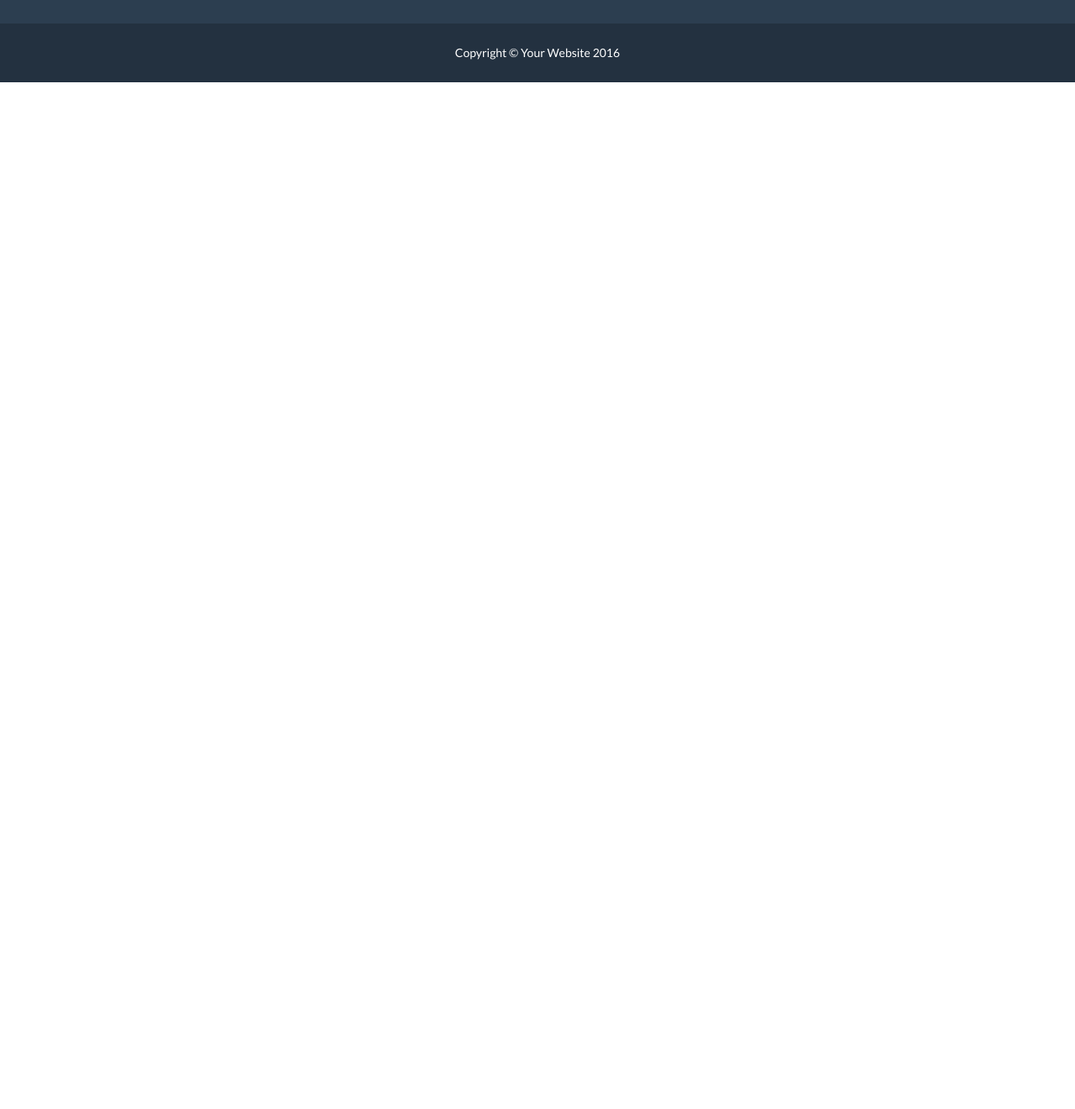
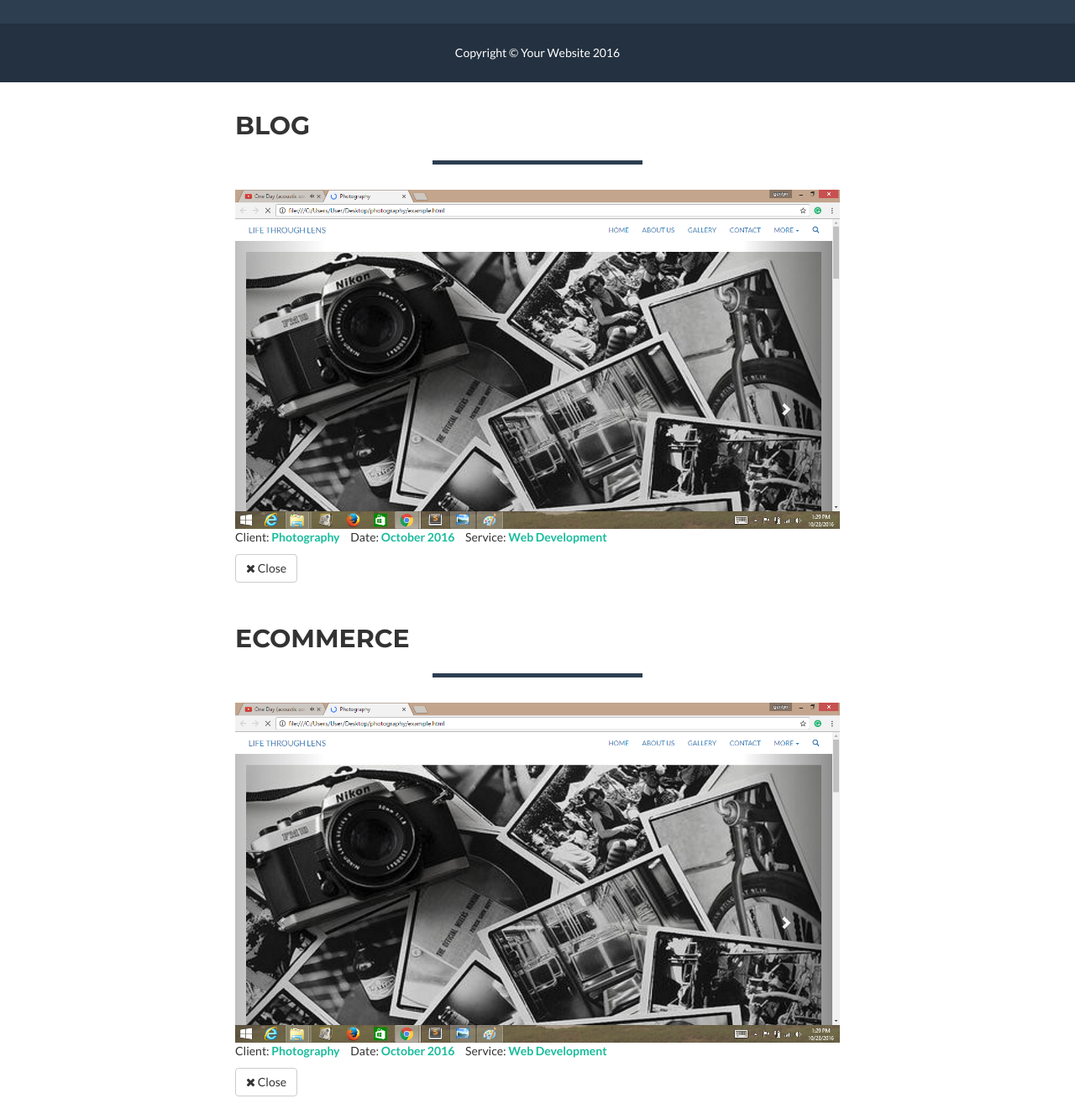
Before and after one commit to gerilyndesamito/geedesamito.github.io, a website: page index.html in a window 1280 px wide. Shown: the part 1540-2861 px from the top of the page at 84% size. Before the commit the page ends 1638 px from the top, so only its background shows below. Drawn offline with nearby package versions, Linux system fonts and the light colour scheme.

Commit message:
Update index.html

```diff
--- a/index.html
+++ b/index.html
@@ -195,7 +195,88 @@
                 </div>
             </div>
         </div>
-    </div>
+         <div class="container">
+                <div class="row">
+                    <div class="col-lg-8 col-lg-offset-2">
+                        <div class="modal-body">
+                            <h2>Desamito</h2>
+                            <hr class="star-primary">
+                            <img src="img/portfolio/photography.png" class="img-responsive img-centered" alt="">
+
+                            <ul class="list-inline item-details">
+                                <li>Client:
+                                    <strong><a href=" https://gerilyndesamito.github.io/">Photography</a>
+                                    </strong>
+                                </li>
+                                <li>Date:
+                                    <strong><a href="http://startbootstrap.com">October 2016</a>
+                                    </strong>
+                                </li>
+                                <li>Service:
+                                    <strong><a href="http://startbootstrap.com">Web Development</a>
+                                    </strong>
+                                </li>
+                            </ul>
+                            <button type="button" class="btn btn-default" data-dismiss="modal"><i class="fa fa-times"></i> Close</button>
+                        </div>
+                    </div>
+                </div>
+            </div>
+        </div>
+     <div class="container">
+                <div class="row">
+                    <div class="col-lg-8 col-lg-offset-2">
+                        <div class="modal-body">
+                            <h2>BLOG</h2>
+                            <hr class="star-primary">
+                            <img src="img/portfolio/photography.png" class="img-responsive img-centered" alt="">
+
+                            <ul class="list-inline item-details">
+                                <li>Client:
+                                    <strong><a href=" https://gerilyndesamito.github.io/">Photography</a>
+                                    </strong>
+                                </li>
+                                <li>Date:
+                                    <strong><a href="http://startbootstrap.com">October 2016</a>
+                                    </strong>
+                                </li>
+                                <li>Service:
+                                    <strong><a href="http://startbootstrap.com">Web Development</a>
+                                    </strong>
+                                </li>
+                            </ul>
+                            <button type="button" class="btn btn-default" data-dismiss="modal"><i class="fa fa-times"></i> Close</button>
+                        </div>
+                    </div>
+                </div>
+            </div>
+      <div class="container">
+                <div class="row">
+                    <div class="col-lg-8 col-lg-offset-2">
+                        <div class="modal-body">
+                            <h2>ECOMMERCE</h2>
+                            <hr class="star-primary">
+                            <img src="img/portfolio/photography.png" class="img-responsive img-centered" alt="">
+
+                            <ul class="list-inline item-details">
+                                <li>Client:
+                                    <strong><a href=" https://gerilyndesamito.github.io/">Photography</a>
+                                    </strong>
+                                </li>
+                                <li>Date:
+                                    <strong><a href="http://startbootstrap.com">October 2016</a>
+                                    </strong>
+                                </li>
+                                <li>Service:
+                                    <strong><a href="http://startbootstrap.com">Web Development</a>
+                                    </strong>
+                                </li>
+                            </ul>
+                            <button type="button" class="btn btn-default" data-dismiss="modal"><i class="fa fa-times"></i> Close</button>
+                        </div>
+                    </div>
+                </div>
+            </div>
        <div class="portfolio-modal modal fade" id="portfolioModal2" tabindex="-1" role="dialog" aria-hidden="true">
         <div class="modal-content">
             <div class="close-modal" data-dismiss="modal">
```
